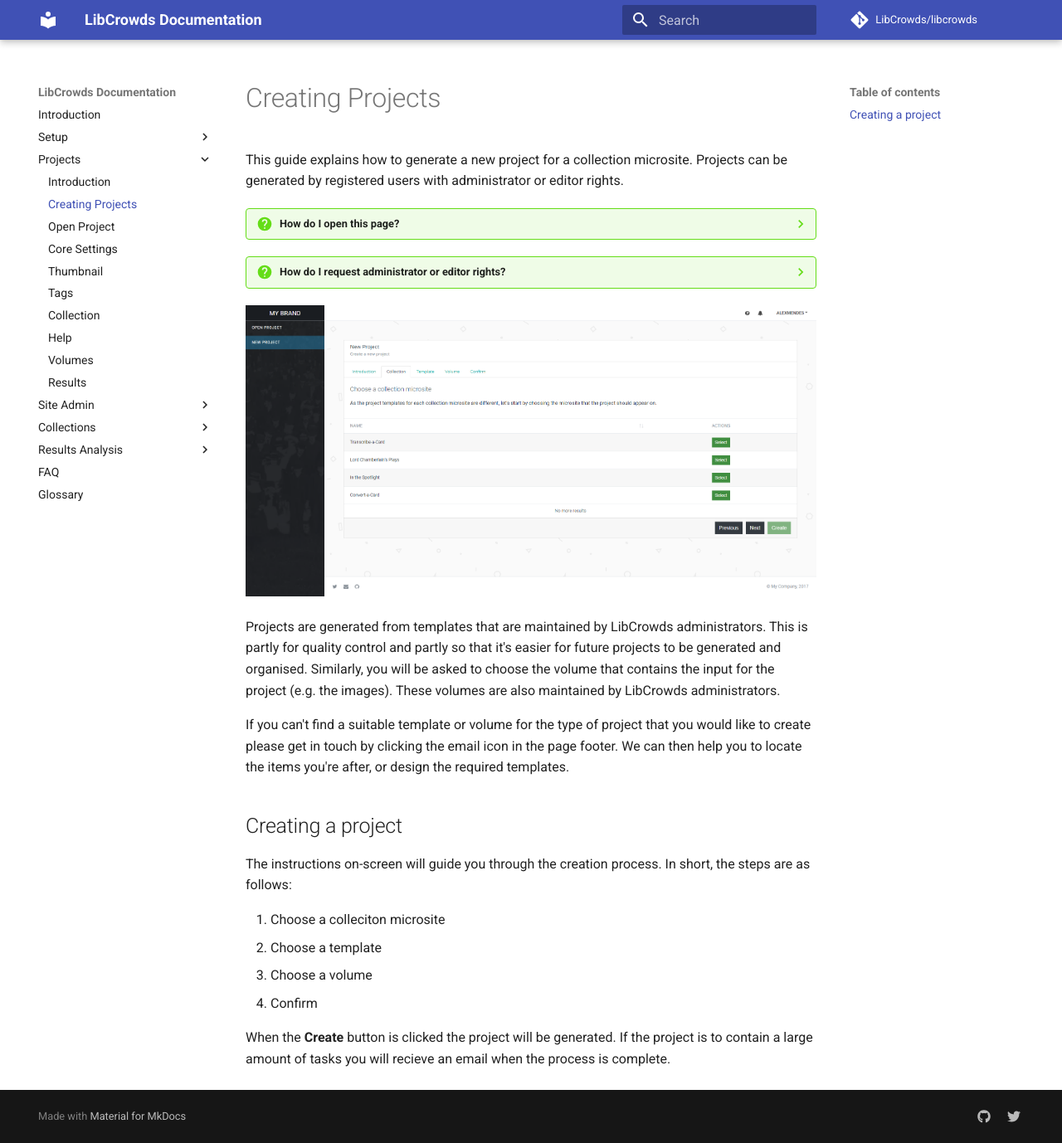
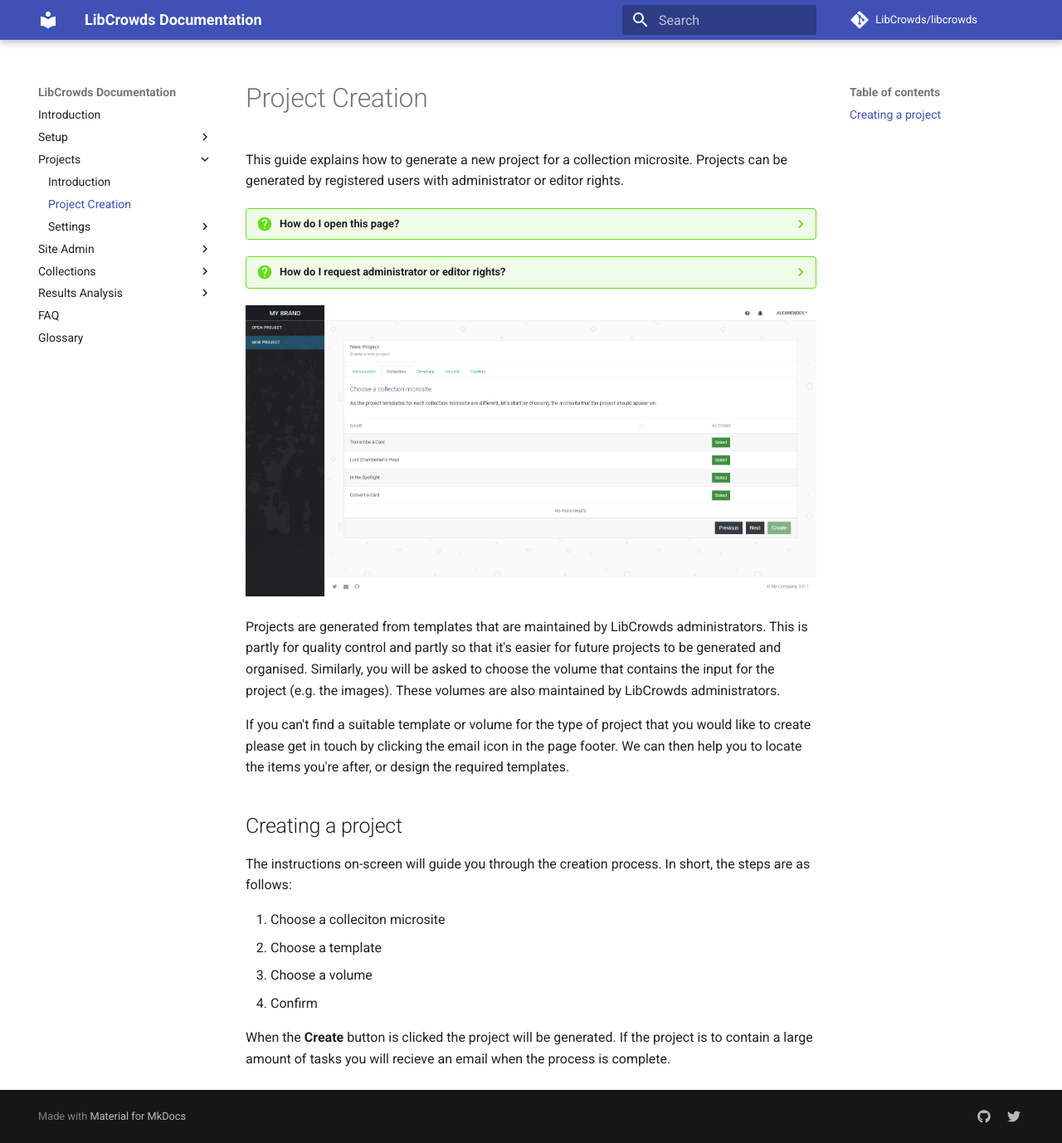
Before and after one commit to LibCrowds/docs, an MkDocs documentation site: the page built from docs/projects/new.md, in a window 1280 px wide and 1378 px high. Shown: the whole window at 83% size. Built offline with MkDocs 1.6.1 and Material for MkDocs 9.7.7, drawn with Linux system fonts in a browser that asks for light colours; comment, search, counter and statistics services are not loaded; old or Windows-style settings are respelled for this version of MkDocs.

Commit message:
Update project docs

```diff
--- a/mkdocs.yml
+++ b/mkdocs.yml
@@ -31,15 +31,15 @@
     - Testing: 'setup/testing.md'
   - Projects:
     - Introduction: 'projects/introduction.md'
-    - Creating Projects: 'projects/new.md'
-    - Open Project: 'projects/open.md'
-    - Core Settings: 'projects/settings.md'
-    - Thumbnail: 'projects/thumbnail.md'
-    - Tags: 'projects/tags.md'
-    - Collection: 'projects/collection.md'
-    - Help: 'projects/help.md'
-    - Volumes: 'projects/volumes.md'
-    - Results: 'projects/results.md'
+    - Project Creation: 'projects/new.md'
+    - Settings:
+      - Core Settings: 'projects/settings.md'
+      - Thumbnail: 'projects/thumbnail.md'
+      - Tags: 'projects/tags.md'
+      - Collection: 'projects/collection.md'
+      - Help: 'projects/help.md'
+      - Volumes: 'projects/volumes.md'
+      - Results: 'projects/results.md'
   - Site Admin:
     - Dashboard: 'site/dashboard.md'
     - Announcements: 'site/announcements.md'
```
Also changed, not shown: docs/index.md (+1 -1 lines), docs/projects/Introduction.md (+16 -0 lines), docs/projects/open.md (deleted, +0 -15 lines).
